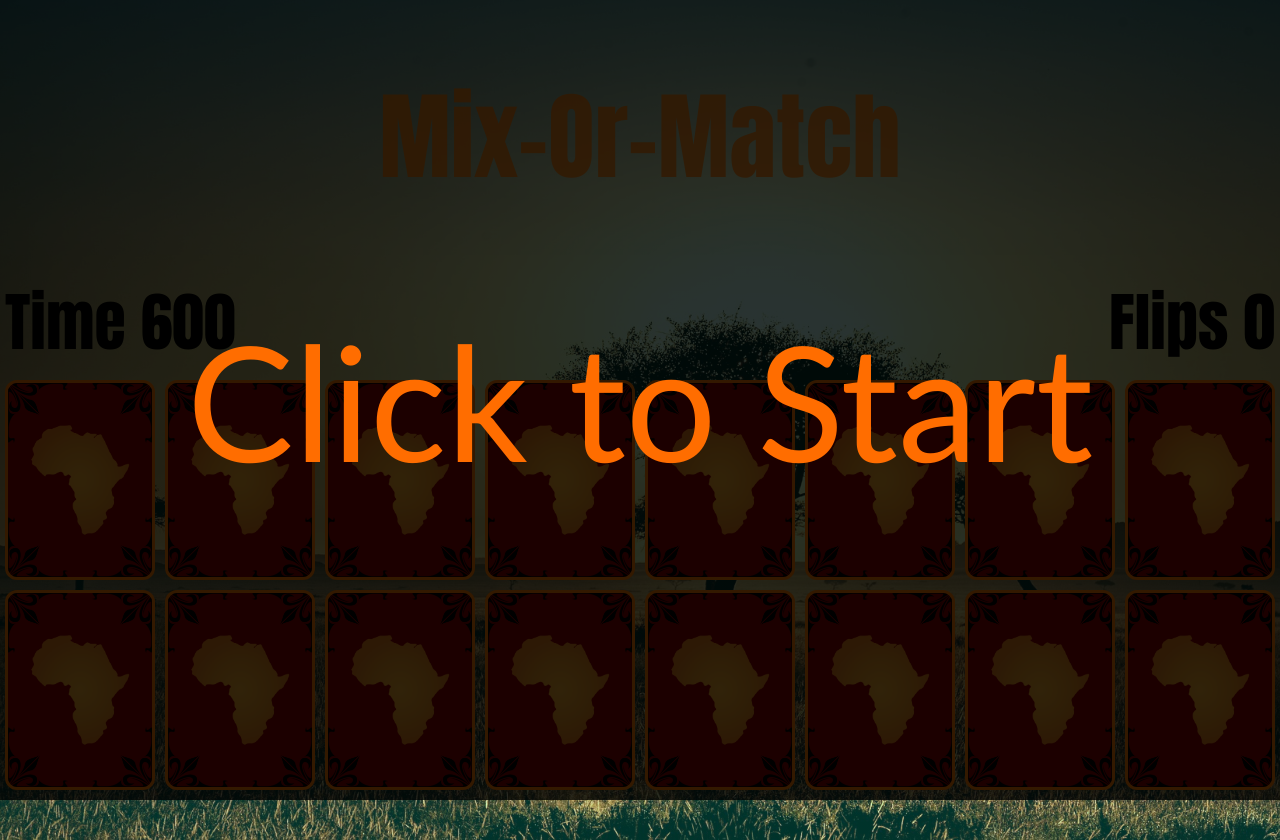
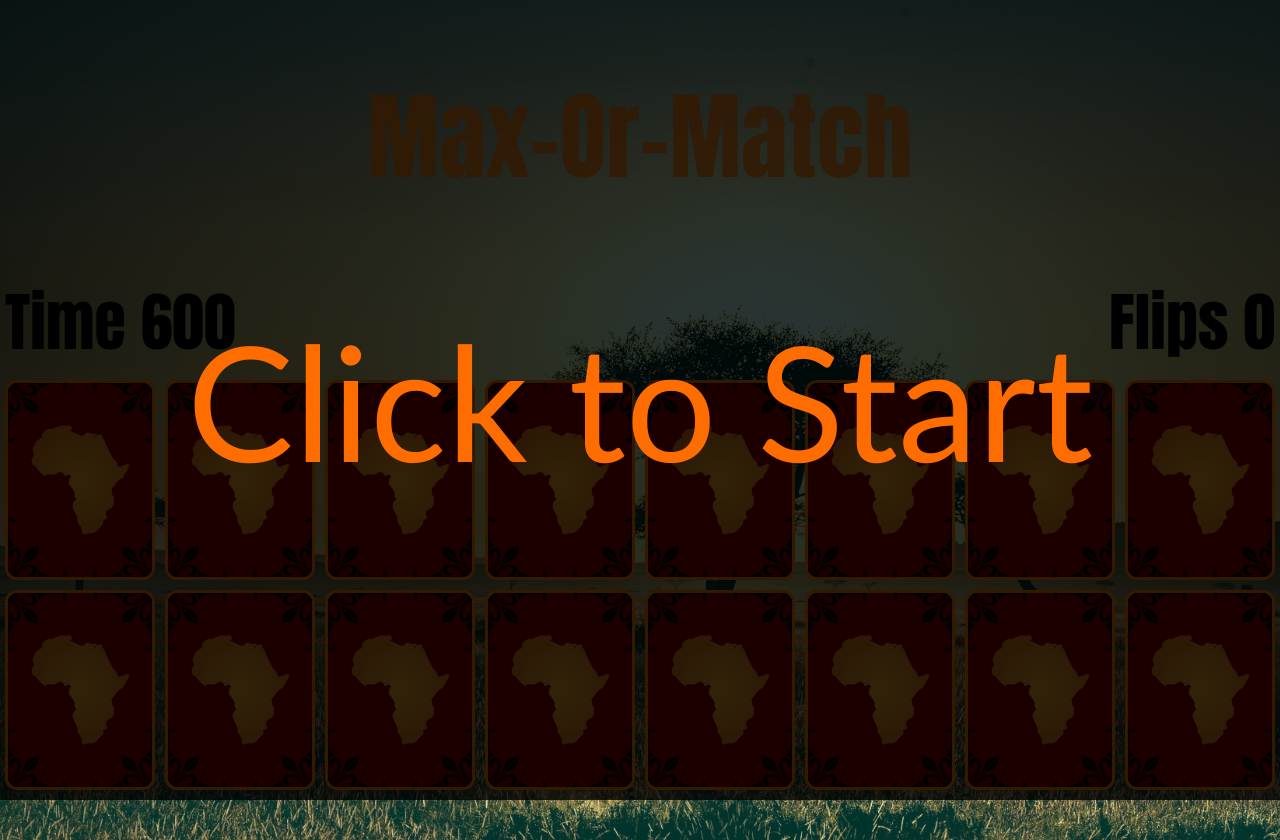
Before and after one commit to bocman17/iosMixAndMatch, a plain HTML site: page index.html in a window 1280 px wide. Drawn offline with Linux system fonts and the light colour scheme.

Commit message:
Update index.html

```diff
--- a/index.html
+++ b/index.html
@@ -9,7 +9,7 @@
     <title>Mix-Or-Match</title>
 </head>
 <body>
-    <h1 class="page-title">Mix-Or-Match</h1>
+    <h1 class="page-title">Max-Or-Match</h1>
     <div class="overlay-text visible">
         Click to Start
     </div>
```
